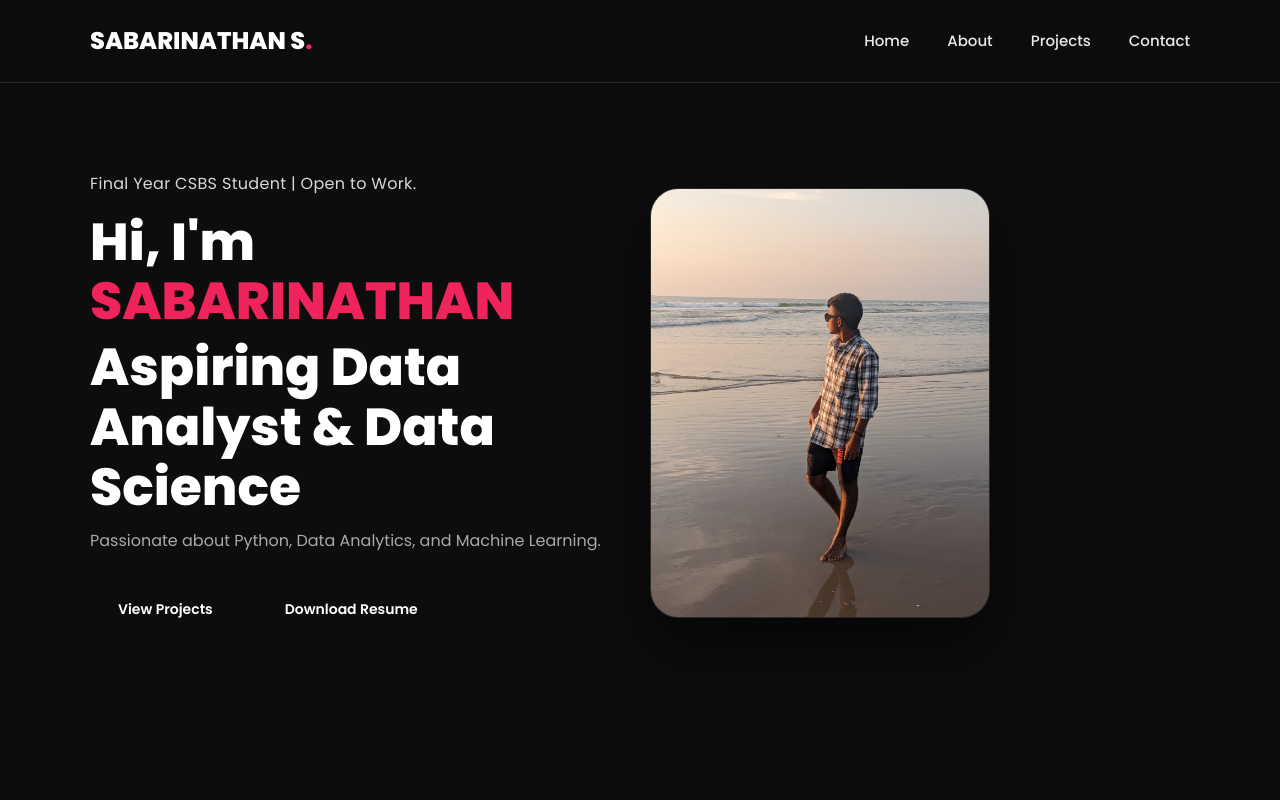
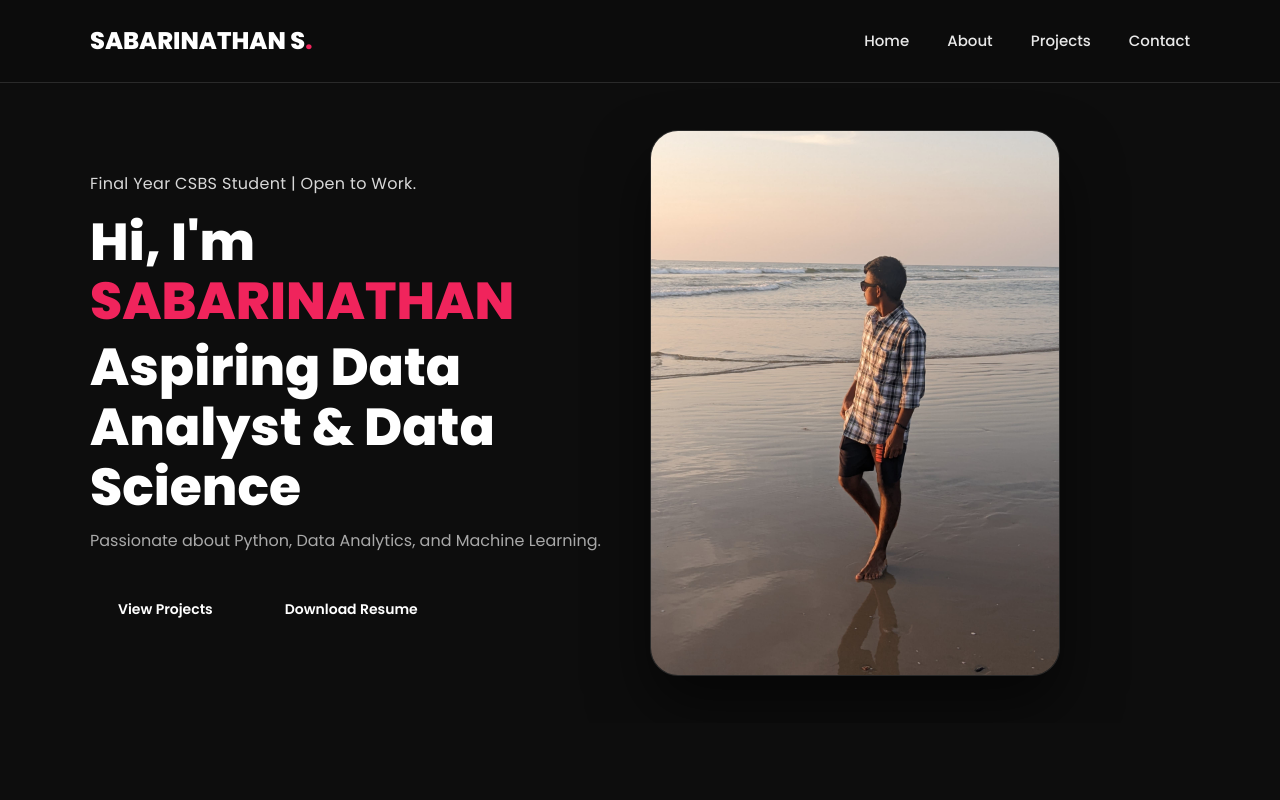
Before and after one commit to sabari7813/portfolio, a plain HTML site: page index.html in a window 1280 px wide. Shown: the top 800 px of the page. Drawn offline with Linux system fonts and the light colour scheme.

Commit message:
Refactor avatar and hero photo styles
Removed avatar transition effects and adjusted styles for hero photo and avatar wrap.

```diff
--- a/index.html
+++ b/index.html
@@ -65,21 +65,15 @@
     color:#fff;
   }
 
-  .avatar-wrap{ transition: all 1s ease; }
-  .avatar-wrap.hide{
-    transform: translateX(-250px) rotate(-10deg) scale(0.8);
-    opacity: 0;
-  }
   .hero-stage{
     position:relative;
-    width:340px;
-    height:430px;
+    width:fit-content;
     max-width:100%;
     perspective:1100px;
   }
   .hero-photo{
-    width:100%;
-    height:100%;
+    width:fit-content;
+    max-width:100%;
     border-radius:28px;
     overflow:hidden;
     border:1px solid var(--border);
@@ -91,17 +85,15 @@
     will-change:transform;
   }
   .hero-photo img{
-    width:100%;
-    height:100%;
-    object-fit:cover;
-    object-position:center top;
     display:block;
+    width:auto;
+    height:auto;
+    max-width:min(460px, calc(100vw - 44px));
+    max-height:68vh;
   }
   /* hover on the fixed stage (not the tilted photo) so the effect never flickers at the edges */
   .hero-stage:hover .hero-photo{
     transform:rotateY(0deg) rotateZ(0deg) scale(1);
-    border-color:#ff0245;
-    box-shadow:0 0 30px rgba(255,2,69,.45), 0 30px 60px rgba(0,0,0,.55);
   }
   @media (hover:none){
     .hero-photo{transform:none;}
@@ -378,7 +370,7 @@
 
   @media (max-width:900px){
     .hero-grid, .contact-grid{grid-template-columns:1fr; text-align:left;}
-    .avatar-wrap{order:-1; margin-bottom:20px;}
+    .avatar-wrap{order:-1; margin-bottom:20px; display:flex; justify-content:center;}
     .service-grid{grid-template-columns:1fr;}
     .navlinks{position:fixed; top:82px; left:0; right:0; background:var(--bg-2); flex-direction:column; padding:20px 40px; gap:20px; display:none; border-bottom:1px solid var(--border);}
     .navlinks.open{display:flex;}
@@ -693,17 +685,6 @@
   links.querySelectorAll('a').forEach(a=>a.addEventListener('click', ()=>links.classList.remove('open')));
 </script>
 <script>
-// hero photo slides away on scroll
-window.addEventListener("scroll", function () {
-    const photo = document.querySelector(".avatar-wrap");
-    if (window.scrollY > 100) {
-        photo.classList.add("hide");
-    } else {
-        photo.classList.remove("hide");
-    }
-});
-</script>
-<script>
 // stacking slide cards: previous cards shrink slightly as the next one slides over
 (function(){
   if (window.matchMedia('(prefers-reduced-motion: reduce)').matches) return;
```
